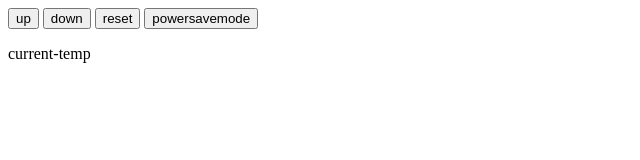
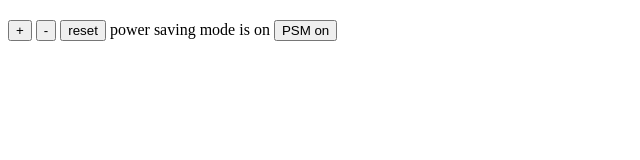
Before and after one commit to TimCPB/ThermostatPC, a plain HTML site: page index.html in a window 1280 px wide. Shown: the whole page, without its empty margins (0-640 px from the left). Drawn offline with Linux system fonts and the light colour scheme.

Commit message:
refactor of index.js to include button IDs

```diff
--- a/index.html
+++ b/index.html
@@ -6,12 +6,17 @@
   <title>Thermostat</title>
 </head>
 <body>
-  <button type="button">up</button>
-  <button type="button">down</button>
-  <button type="button">reset</button>
-  <button type="button">powersavemode</button>
-  <p>current-temp</p>
-
+  <section>
+    <h1 id="temperature"></h1>
+    <p>
+      <button id="temperature-up">+</button>
+      <button id="temperature-down">-</button>
+      <button id="temperature-reset">reset</button>
+      power saving mode is <span id="power-saving-status">on</span>
+      <button id="powersaving-switch">PSM on</button>
+    </p>
+  </section>
+  <script src="src/Thermostat.js"></script>
 </body>
 </html>
 
```
